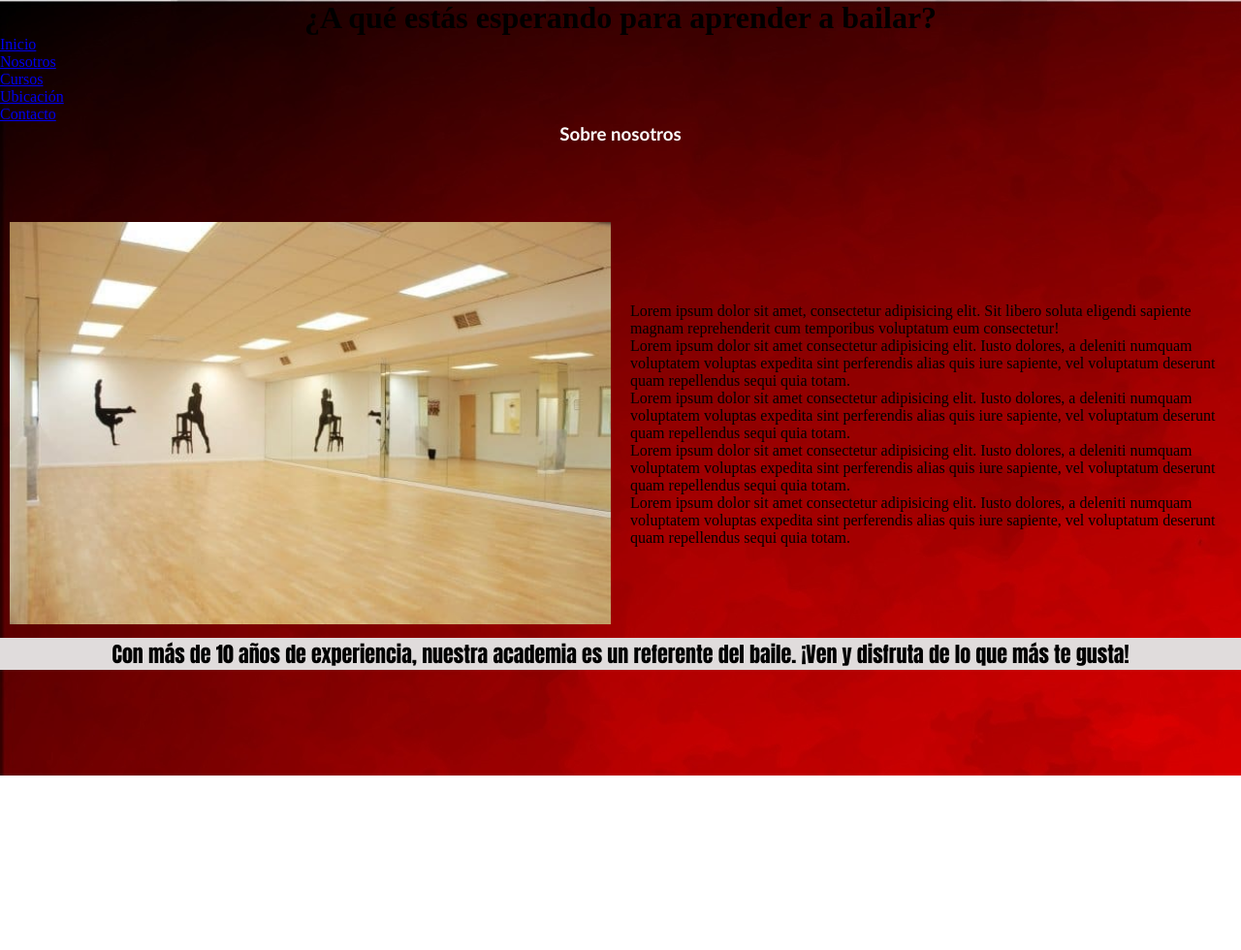
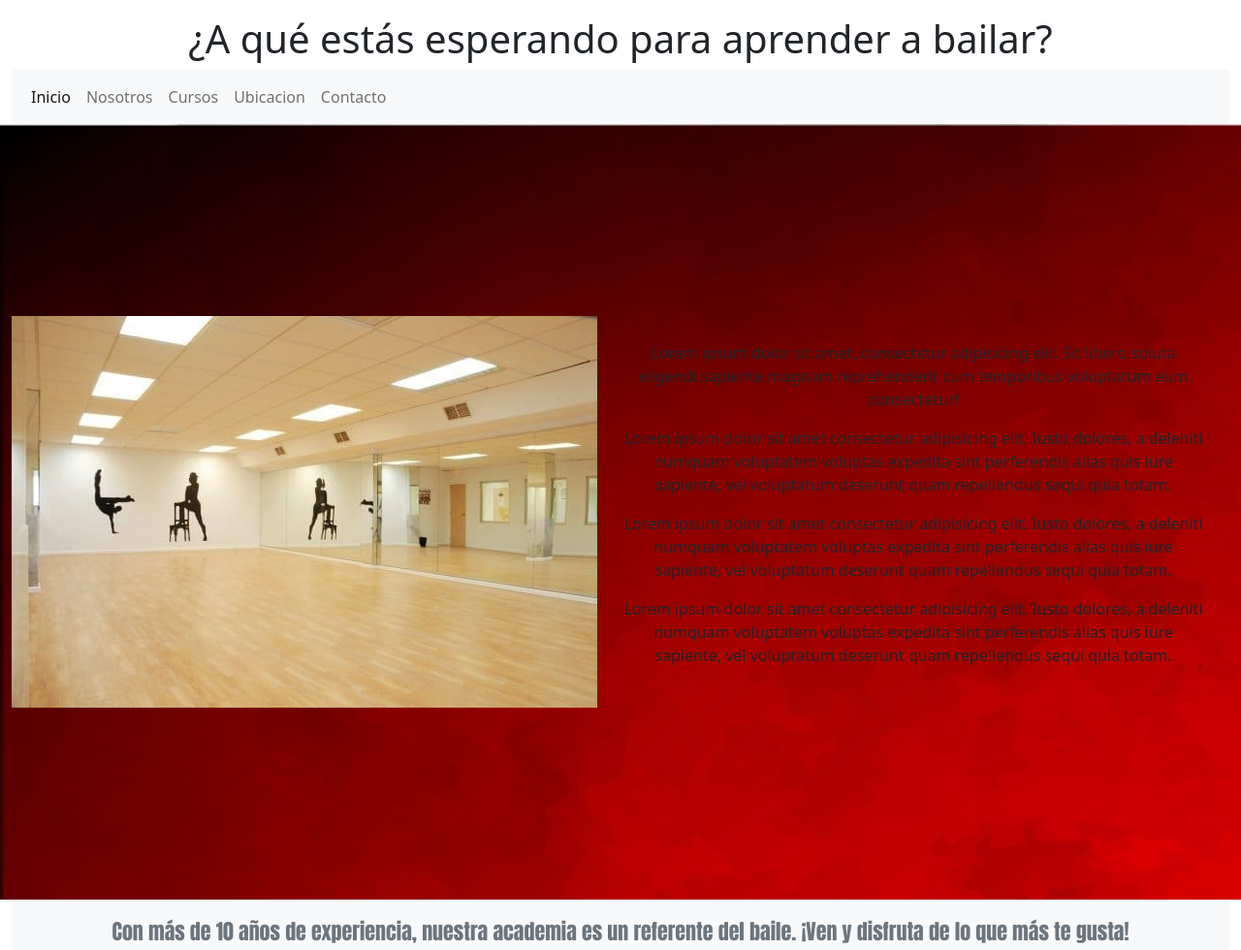
Before and after one commit to Escaleritero/PROYECTO, a plain HTML site: page pages/nosotros.html in a window 1280 px wide. Shown: the whole page at 97% size. Before the commit the page ends 800 px from the top, so only its background shows below. Drawn offline with nearby package versions, Linux system fonts and the light colour scheme.

Commit message:
Subo lo nuevo de bootstrap y cambio a master

```diff
--- a/css/styles.css
+++ b/css/styles.css
@@ -4,87 +4,25 @@
     box-sizing: border-box;
 }
 
-/* Aquí sólo la parte de Grid
-.contenedor{
-    display: grid;
-    grid-template-columns: repeat(2, 1fr);
-    grid-template-rows: 70px 90px auto 100px;
-    grid-template-areas:
-    "header header"
-    "navbar navbar"
-    "main main"
-    "footer footer";
-}
-.header{
-    grid-area: header;
-}
-.navbar{
-    grid-area: navbar;
-}
-.main{
-    grid-area: main;
-}
-.footer{
-    grid-area: footer;
-}*/
-
-
 
 /*A partir de aquí, Flexbox y todo lo demás*/
+/*General*/
 h1{
     text-align: center;
     align-items: center;
 }
+.contenedor{
+    background-image: url(../assets/img/fondoRojo.jpg);
+    min-height: 100vh;
+}
+
+/*Cursos*/
 .main h3{
 color: white;
 text-align: center;
 font-family: 'Gill Sans', 'Gill Sans MT', Calibri, 'Trebuchet MS', sans-serif;
 }
-.contenedor{
 
-    background-image: url(../assets/img/fondoRojo.jpg);
-    min-height: 100vh;
-}
-/* .header{
-    position: sticky;
-    top: 0px;
-    background-image: url(../assets/img/gray-concrete-wall.jpg);
-    text-align: center;
-    color:black;
-    font-family: 'Gill Sans', 'Gill Sans MT', Calibri, 'Trebuchet MS', sans-serif;
-    font-size: 13px;
-    padding-top: 10px;
-} */
-/* .navbar{
-    height: 60px;
-}
-
-.navbar ul{
-    display: flex;
-    /*flex-direction: row;
-    list-style: none;
-    background-color: white;
-
-}
-.navbar ul li {
-    /*display: inline-block;
-    padding: 15px;
-}
-
-.navbar ul li a {
-    text-decoration: none;
-    color: black;
-    font-size: 20px;
-    font-family: 'Gill Sans', 'Gill Sans MT', Calibri, 'Trebuchet MS', sans-serif;
-    font-weight: bold;
-
-} */
-
-/*No lo uso de momento
-nav ul li:hover{
-    background-color: #E0DCDC;
-    transition: 0.9s;
-}*/
 
 .card-container {
     display: flex;
--- a/pages/nosotros.html
+++ b/pages/nosotros.html
@@ -7,50 +7,74 @@
         <link rel="stylesheet" href="../css/styles.css">
         <link href="https://unpkg.com/aos@2.3.1/dist/aos.css" rel="stylesheet">
         <script src="https://unpkg.com/aos@2.3.1/dist/aos.js"></script>
+        <!-- CSS only -->
+        <link href="https://cdn.jsdelivr.net/npm/bootstrap@5.2.0-beta1/dist/css/bootstrap.min.css" rel="stylesheet" integrity="sha384-0evHe/X+R7YkIZDRvuzKMRqM+OrBnVFBL6DOitfPri4tjfHxaWutUpFmBp4vmVor" crossorigin="anonymous">
         <title>Nosotros</title>
+
     </head>
-<body class="contenedor">
+    <body class="container-fluid">
+        <header>
+            <div>
+                <h1 class="text-center mt-3">¿A qué estás esperando para aprender a bailar?</h1>
+            </div>
 
-    <header class="header">
-        <div class="titulo">
-            <h1>¿A qué estás esperando para aprender a bailar?</h1>
+            <nav class="navbar navbar-expand-lg bg-light ">
+                <div class="container-fluid">
+                    <button class="navbar-toggler" type="button" data-bs-toggle="collapse" data-bs-target="#navbarNav" aria-controls="navbarNav" aria-expanded="false" aria-label="Toggle navigation">
+                    <span class="navbar-toggler-icon"></span>
+                    </button>
+                    <div class="collapse navbar-collapse" id="navbarNav">
+                        <ul class="navbar-nav">
+                            <li class="nav-item">
+                                <a class="nav-link active" aria-current="page" href="../index.html">Inicio</a>
+                            </li>
+                            <li class="nav-item">
+                                <a class="nav-link" href="../pages/nosotros.html">Nosotros</a>
+                            </li>
+                            <li class="nav-item">
+                                <a class="nav-link" href="../pages/cursos.html">Cursos</a>
+                            </li>
+                            <li class="nav-item">
+                                <a class="nav-link" href="../pages/ubicacion.html">Ubicacion</a>
+                            </li>
+                            <li class="nav-item">
+                                <a class="nav-link" href="../pages/contacto.html">Contacto</a>
+                            </li>
+                        </ul>
                     </div>
-        <nav class="navbar">
-            <ul>
-                <li><a href="../index.html">Inicio</a></li>
-                <li><a href="../pages/nosotros.html">Nosotros</a></li>
-                <li><a href="../pages/cursos.html">Cursos</a></li>
-                <li><a href="../pages/ubicacion.html">Ubicación</a></li>
-                <li><a href="../pages/contacto.html">Contacto</a></li>
-            </ul>
+                </div>
             </nav>
         </header>
 
 
-    <main class="main">
-        <h3>Sobre nosotros</h3>
-        <div class="card-container">
-            <div class="card">
-                <img src="../assets/img/aula.jpg" alt="Chica bailando" data-aos="zoom-in">
+        <main class="contenedor row">
+            <!-- Divido en dos columnas y alineo los dos divs -->
+            <div class="row justify-content-around align-items-center">
+                <div class="col-12 col-xl-6">
+                    <img class="img-fluid" src="../assets/img/aula.jpg" alt="Chica bailando" data-aos="zoom-in">
                 </div>
-            <div class="card" data-aos="flip-down">
-                <p>Lorem ipsum dolor sit amet, consectetur adipisicing elit. Sit libero soluta eligendi sapiente magnam reprehenderit cum temporibus voluptatum eum consectetur!</p>
-                <p>Lorem ipsum dolor sit amet consectetur adipisicing elit. Iusto dolores, a deleniti numquam voluptatem voluptas expedita sint perferendis alias quis iure sapiente, vel voluptatum deserunt quam repellendus sequi quia totam.</p>
-                <p>Lorem ipsum dolor sit amet consectetur adipisicing elit. Iusto dolores, a deleniti numquam voluptatem voluptas expedita sint perferendis alias quis iure sapiente, vel voluptatum deserunt quam repellendus sequi quia totam.</p>
-                <p>Lorem ipsum dolor sit amet consectetur adipisicing elit. Iusto dolores, a deleniti numquam voluptatem voluptas expedita sint perferendis alias quis iure sapiente, vel voluptatum deserunt quam repellendus sequi quia totam.</p>
-                <p>Lorem ipsum dolor sit amet consectetur adipisicing elit. Iusto dolores, a deleniti numquam voluptatem voluptas expedita sint perferendis alias quis iure sapiente, vel voluptatum deserunt quam repellendus sequi quia totam.</p>
+                <div class="col-12 col-xl-6">
+                    <p class="text-center">Lorem ipsum dolor sit amet, consectetur adipisicing elit. Sit libero soluta eligendi sapiente magnam reprehenderit cum temporibus voluptatum eum consectetur!</p>
+                    <p class="text-center">Lorem ipsum dolor sit amet consectetur adipisicing elit. Iusto dolores, a deleniti numquam voluptatem voluptas expedita sint perferendis alias quis iure sapiente, vel voluptatum deserunt quam repellendus sequi quia totam.</p>
+                    <p class="text-center">Lorem ipsum dolor sit amet consectetur adipisicing elit. Iusto dolores, a deleniti numquam voluptatem voluptas expedita sint perferendis alias quis iure sapiente, vel voluptatum deserunt quam repellendus sequi quia totam.</p>
+                    <p class="text-center">Lorem ipsum dolor sit amet consectetur adipisicing elit. Iusto dolores, a deleniti numquam voluptatem voluptas expedita sint perferendis alias quis iure sapiente, vel voluptatum deserunt quam repellendus sequi quia totam.</p>
                 </div>
             </div>
         </main>
 
-    <!-- <aside></aside> -->
 
-    <footer class="footer">
-        <p class="pFooter">Con más de 10 años de experiencia, nuestra academia es un referente del baile. ¡Ven y disfruta de lo que más te gusta!</p>
+        <footer class="footer mt-auto py-3 bg-light">
+            <div class="container">
+            <span class="text-muted">Con más de 10 años de experiencia, nuestra academia es un referente del baile. ¡Ven y disfruta de lo que más te gusta!</span>
+            </div>
         </footer>
+
         <script src="https://unpkg.com/aos@2.3.1/dist/aos.js"></script>
         <script>
             AOS.init();
         </script>
+
+    <!-- JavaScript Bundle with Popper -->
+    <script src="https://cdn.jsdelivr.net/npm/bootstrap@5.2.0-beta1/dist/js/bootstrap.bundle.min.js" integrity="sha384-pprn3073KE6tl6bjs2QrFaJGz5/SUsLqktiwsUTF55Jfv3qYSDhgCecCxMW52nD2" crossorigin="anonymous"></script>
     </body>
 </html>
```
Also changed, not shown: index.html (+4 -18 lines). Lines whose indentation alone changed are shown as unchanged.
